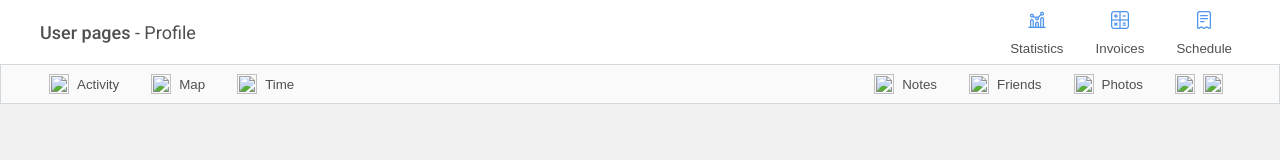
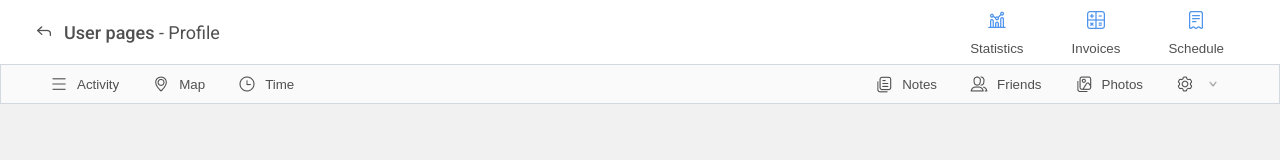
Before and after one commit to Patronogenesys/test-task-web-bee, a plain HTML site: page timer.html in a window 1280 px wide. Drawn offline with Linux system fonts and the light colour scheme.

Commit message:
feat: Ссылки и hover для header и nav

```diff
--- a/style.css
+++ b/style.css
@@ -50,6 +50,7 @@ header {
 }
 .header_back-btn {
   margin-right: 8px;
+  border-radius: 3px;
 }
 .header_crumbles {
   font-size: 18px;
@@ -70,8 +71,16 @@ header {
   justify-content: space-between;
   align-items: center;
   margin: 16px;
-  height: 48px;
+  height: 100%;
+  padding: 8px;
 }
+
+.header_right-btn:hover,
+.header_back-btn:hover {
+  background-color: var(--grey-color);
+  cursor: pointer;
+}
+
 .header_right-btn-ico {
   width: 24px;
   height: 24px;
@@ -92,6 +101,7 @@ nav {
   display: flex;
 }
 .nav_tab-btn,
+.nav_tab-btn--active,
 .nav_tab-settings-btn {
   display: flex;
   flex-direction: row;
@@ -100,6 +110,17 @@ nav {
   padding: 10px 16px;
   color: var(--black-color);
 }
+
+.nav_tab-btn--active {
+  background-color: var(--grey-color);
+}
+
+.nav_tab-btn:hover,
+.nav_tab-settings-btn:hover {
+  background-color: var(--grey-color);
+  cursor: pointer;
+}
+
 .nav_btn-icon,
 .nav_btn-list-icon {
   width: 20px;
--- a/timer.html
+++ b/timer.html
@@ -10,7 +10,7 @@
     <header>
       <div class="header_left">
         <button class="header_back-btn">
-          <img src="" alt="" />
+          <img src="src/header-ico-back.png" alt="" />
         </button>
         <p class="header_crumbles">
           User pages <span class="header_crumbles-last">- Profile</span>
@@ -46,30 +46,48 @@
     </header>
     <nav>
       <div class="nav_left">
+        <a href="index.html">
           <button class="nav_tab-btn">
-          <img class="nav_btn-icon" src="" alt="" />Activity
+            <img
+              class="nav_btn-icon"
+              src="src/nav-ico-activity.png"
+              alt="Activity"
+            />Activity
           </button>
+        </a>
+        <a href="map.html">
           <button class="nav_tab-btn">
-          <img class="nav_btn-icon" src="" alt="" />Map
+            <img class="nav_btn-icon" src="src/nav-ico-map.png" alt="" />Map
           </button>
+        </a>
+        <a href="timer.html">
           <button class="nav_tab-btn">
-          <img class="nav_btn-icon" src="" alt="" />Time
+            <img class="nav_btn-icon" src="src/nav-ico-time.png" alt="" />Time
           </button>
+        </a>
       </div>
 
       <div class="nav_right">
         <button class="nav_tab-btn">
-          <img class="nav_btn-icon" src="" alt="" />Notes
+          <img class="nav_btn-icon" src="src/nav-ico-notes.png" alt="" />Notes
         </button>
         <button class="nav_tab-btn">
-          <img class="nav_btn-icon" src="" alt="" />Friends
+          <img
+            class="nav_btn-icon"
+            src="src/nav-ico-friends.png"
+            alt=""
+          />Friends
         </button>
         <button class="nav_tab-btn">
-          <img class="nav_btn-icon" src="" alt="" />Photos
+          <img class="nav_btn-icon" src="src/nav-ico-photos.png" alt="" />Photos
         </button>
         <button class="nav_tab-settings-btn">
-          <img class="nav_btn-icon" src="" alt="" />
-          <img class="nav_btn-list-icon" src="" alt="" />
+          <img class="nav_btn-icon" src="src/nav-ico-settings.png" alt="" />
+          <img
+            class="nav_btn-list-icon"
+            src="src/nav-ico-settings-arrow.png"
+            alt=""
+          />
         </button>
       </div>
     </nav>
```
Also changed, not shown: index.html (+10 -2 lines), map.html (+27 -9 lines). Lines whose indentation alone changed are shown as unchanged.
